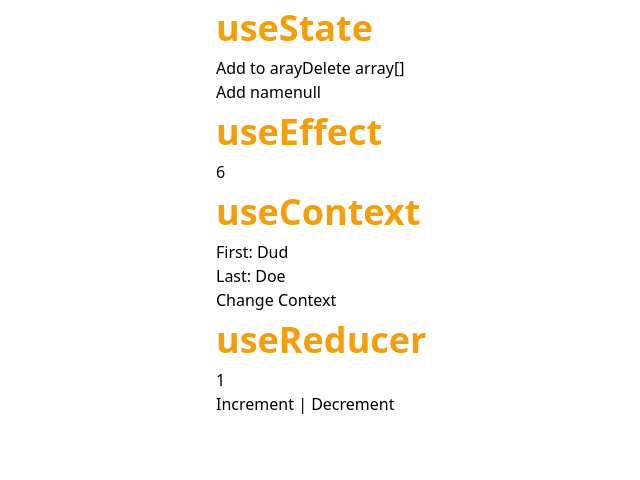
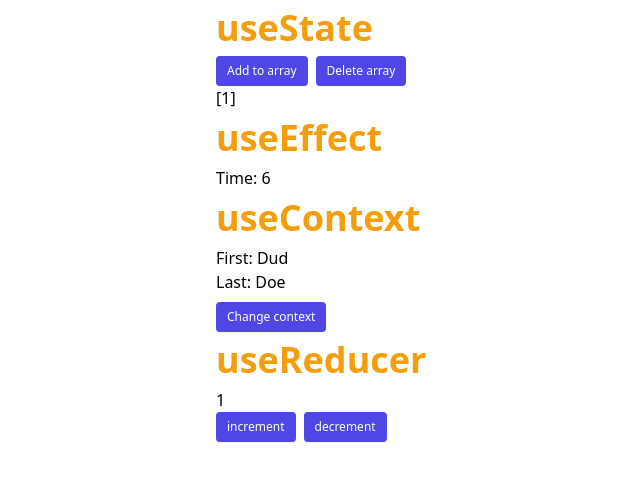
Before and after one commit to reyhannaufal/learn-react-ts, a React (Create React App) app: page / in a window 1280 px wide. Shown: the top 480 px of the page, without its empty margins (232-872 px from the left). Built offline with nearby package versions, Linux system fonts and the light colour scheme.

Commit message:
feat: change ui using button component

```diff
--- a/src/components/UseContextComponent.tsx
+++ b/src/components/UseContextComponent.tsx
@@ -1,6 +1,7 @@
 import { useContext, useState } from "react";
 import UserContext, { UserState } from "../store";
 import faker from "faker";
+import Button from "./layout/Button";
 
 function ConsumerComponent() {
   const user = useContext(UserContext);
@@ -21,16 +22,16 @@ function UseContextComponent() {
   return (
     <UserContext.Provider value={user}>
       <ConsumerComponent />
-      <button
+      <Button
+        text="Change context"
+        className="mt-2"
         onClick={() =>
           setUser({
             first: faker.name.firstName(),
             last: faker.name.lastName(),
           })
         }
-      >
-        Change Context
-      </button>
+      />
     </UserContext.Provider>
   );
 }
--- a/src/components/UseEffectComponent.tsx
+++ b/src/components/UseEffectComponent.tsx
@@ -13,5 +13,5 @@ export default function UseEffectComponent() {
     };
   }, []);
 
-  return <div>{val}</div>;
+  return <div>Time: {val}</div>;
 }
--- a/src/components/UseReducerComponent.tsx
+++ b/src/components/UseReducerComponent.tsx
@@ -1,4 +1,5 @@
 import { useReducer } from "react";
+import Button from "./layout/Button";
 
 const initialState = {
   counter: 1,
@@ -30,14 +31,16 @@ export default function UseReducerComponent() {
   return (
     <div>
       <div>{state.counter}</div>
-      <div>
-        <button onClick={() => dispatch({ type: "increment", payload: 10 })}>
-          Increment
-        </button>{" "}
-        |{" "}
-        <button onClick={() => dispatch({ type: "decrement", payload: 10 })}>
-          Decrement
-        </button>
+      <div className="space-x-2">
+        <Button
+          text="increment"
+          onClick={() => dispatch({ type: "increment", payload: 10 })}
+        />
+
+        <Button
+          text="decrement"
+          onClick={() => dispatch({ type: "decrement", payload: 10 })}
+        />
       </div>
     </div>
   );
--- a/src/components/useStateComponent.tsx
+++ b/src/components/useStateComponent.tsx
@@ -1,25 +1,20 @@
 import { useState } from "react";
+import Button from "./layout/Button";
 
 function UseStateComponent() {
-  const [arr, setArr] = useState<number[]>([]);
-
-  const [name, setName] = useState<string | null>(null);
+  const [arr, setArr] = useState<number[]>([1]);
 
   return (
     <div>
-      <div>
-        <button onClick={() => setArr([...arr, arr.length + 1])}>
-          Add to aray
-        </button>
-        <button onClick={() => setArr([])}>Delete array</button>
-        {JSON.stringify(arr)}
+      <div className="space-x-2">
+        <Button
+          text="Add to array"
+          onClick={() => setArr([...arr, arr.length + 1])}
+        />
+        <Button text="Delete array" onClick={() => setArr([1])} />
       </div>
+      {JSON.stringify(arr)}
       {/* useState - 2 */}
-      <div>
-        <button onClick={() => setName("yey")}>Add name</button>
-
-        {JSON.stringify(name)}
-      </div>
     </div>
   );
 }
```
